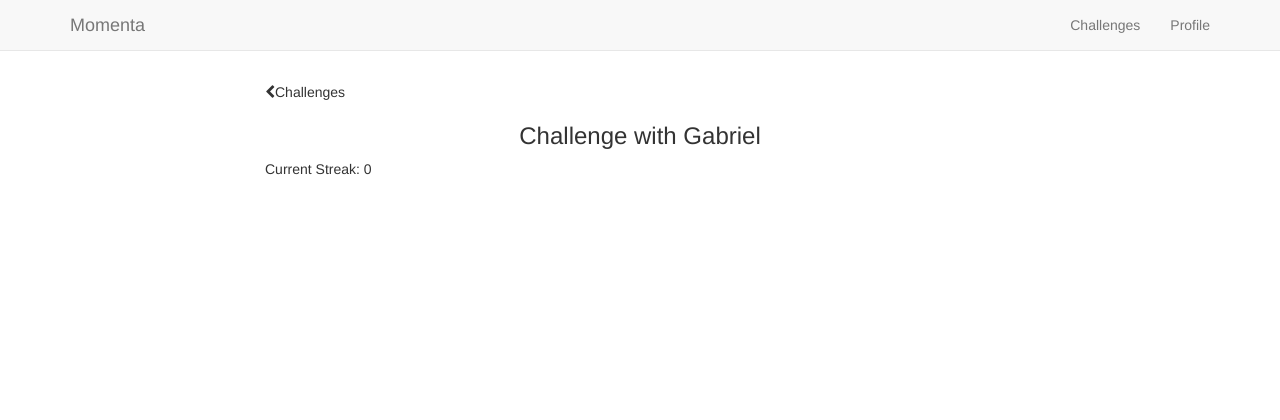
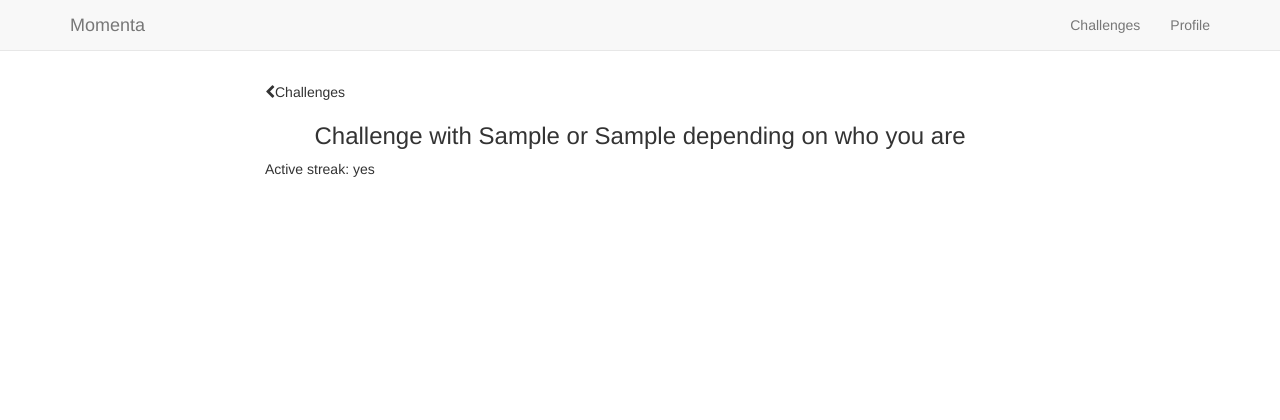
Before and after one commit to vincentmvdm/momenta, a Flask app: page /challenge/1 in a window 1280 px wide. Shown: the top 420 px of the page. Run offline with Flask 2, Linux system fonts and the light colour scheme; tables that the repository leaves empty hold one stand-in row (values such as "Sample post"); a database or web service that is not in the repository returns one stand-in record (values such as "Sample title"); data that the repository does not hold is empty; some libraries are stand-ins or nearby versions.

Commit message:
Challenge view

```diff
--- a/app.py
+++ b/app.py
@@ -7,6 +7,7 @@ from flask.ext.heroku import Heroku
 import json
 import psycopg2
 import datetime
+import requests
 
 app = Flask(__name__)
 
@@ -77,7 +78,18 @@ def challenges():
 
 @app.route('/challenge/<cid>')
 def challenge(cid):
-    return render_template('challenge.html')
+    cha=Challenge.query.get(cid).as_dict()
+    resp1 = requests.get(
+        'https://shrouded-oasis-42259.herokuapp.com',
+        params={'uname': cha['user1']}).json()['data']
+    resp2 = requests.get(
+        'https://shrouded-oasis-42259.herokuapp.com',
+        params={'uname': cha['user2']}).json()['data']
+    i1 = int(resp1)
+    i2 = int(resp2)
+    is_streak = 'yes' if i1 != 0 and i2 != 0 else 'no'
+    cha['is_streak'] = is_streak
+    return render_template('challenge.html', data=cha)
 
 @github.access_token_getter
 def token_getter():
--- a/templates/challenge.html
+++ b/templates/challenge.html
@@ -17,8 +17,8 @@
   <div class="row page-content">
     <div class="col-xs-12 col-md-8 col-md-offset-2">
       <a href="/challenges"><i class="fa fa-chevron-left text-center"></i>Challenges</a>
-      <h3 class="text-center">Challenge with Gabriel</h3>
-      <span class="text-center">Current Streak: 0</span>
+      <h3 class="text-center">Challenge with {{data['user1']}} or {{data['user2']}} depending on who you are</h3>
+      <span class="text-center">Active streak: {{data['is_streak']}}</span>
     </div>
   </div>
 </div>
```
